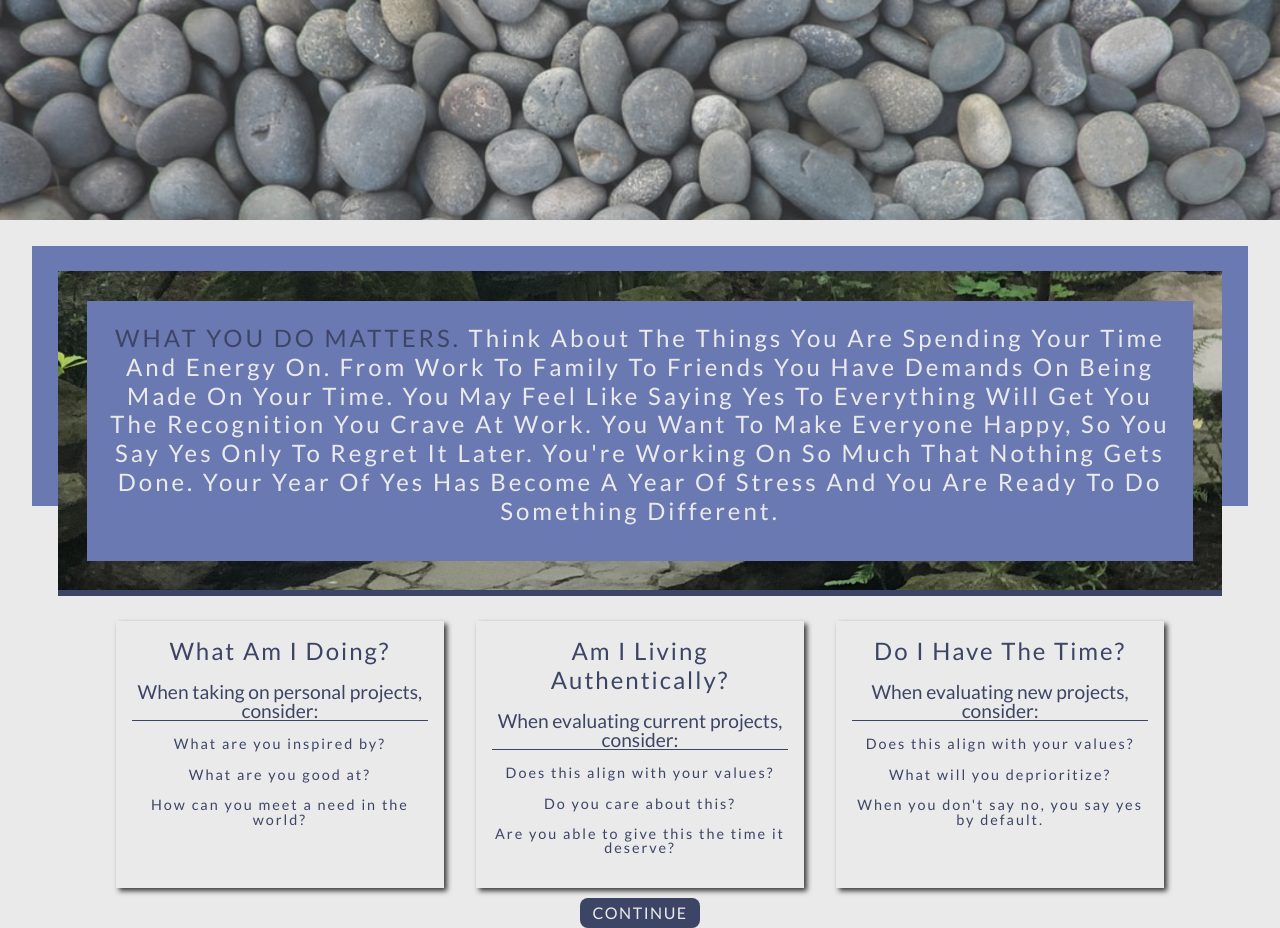
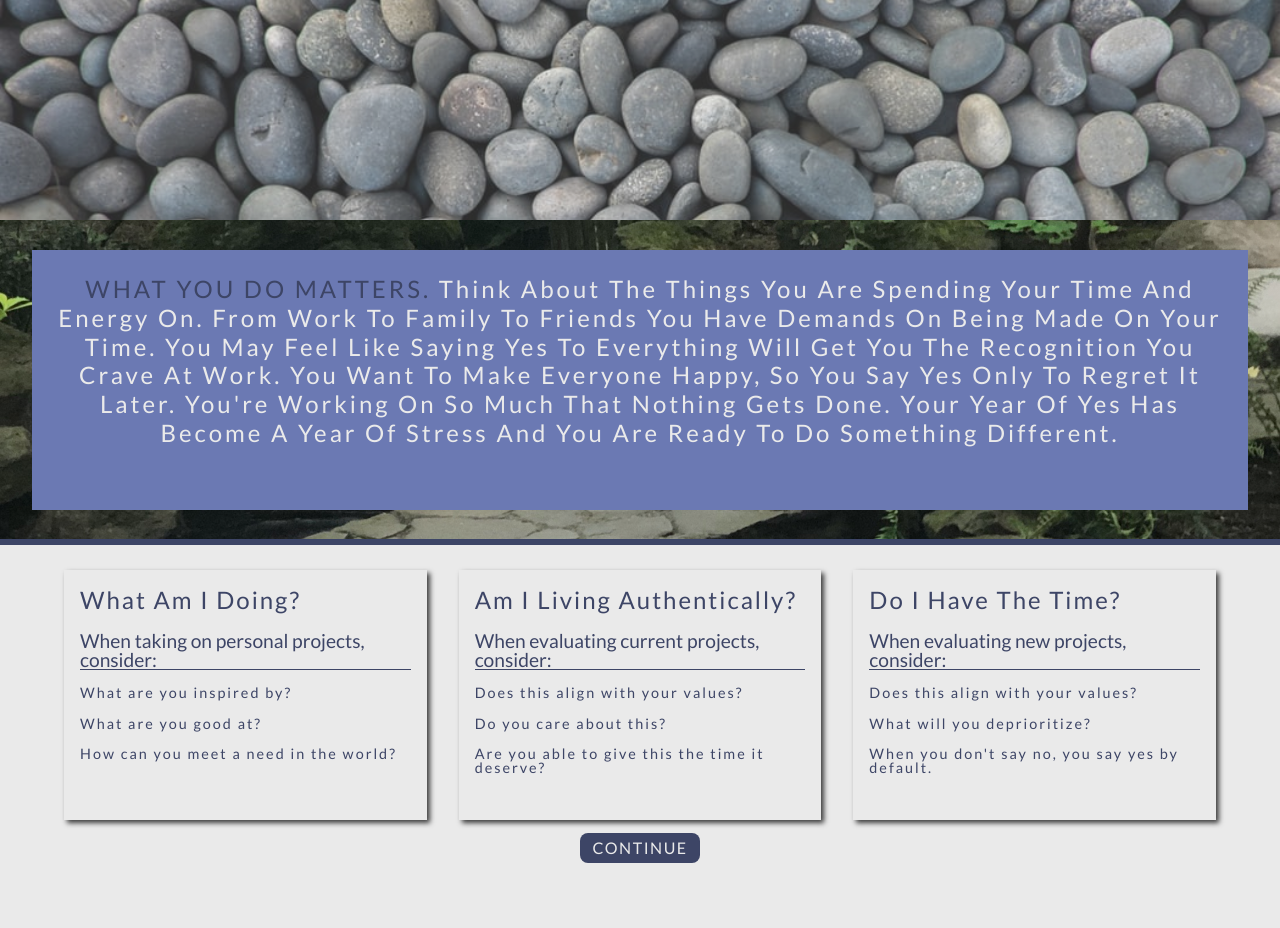
Before and after one commit to FreedomWriter/essentialism-front-end, a React (Create React App) app: page /about-projects in a window 1280 px wide. Shown: the part 1380-2308 px from the top of the page. After the commit the page ends 2282 px from the top, so only its background shows below. Built offline with nearby package versions, Linux system fonts and the light colour scheme; no server answers; sample sign-in values are in the browser's storage.

Commit message:
clean up dead code for about values

```diff
--- a/src/components/about/BannerWrapper.js
+++ b/src/components/about/BannerWrapper.js
@@ -7,18 +7,10 @@ import {
   CustomButtonContainer,
 } from "../custom-button/CustomButton";
 
-import {
-  setColor,
-  setLetterSpacing,
-  setBorder,
-  media,
-  fadeIn,
-  setTransition,
-} from "../../globals/styles";
+import { setColor, setBorder, media } from "../../globals/styles";
 
 const StyledBannerWrapper = styled.div`
-  background: ${setColor.mainLight};
-  margin: 2% auto;
+  /* margin: 2% auto;
   text-align: center;
   justify-content: center;
   width: 95%;
@@ -26,28 +18,10 @@ const StyledBannerWrapper = styled.div`
   min-height: 260px;
   height: 260px;
   color: ${setColor.mainColor};
-  /* ${setLetterSpacing(3)}; */
-  padding: 2%;
-
-  /* h5 {
-    text-transform: uppercase;
-    font-size: 1.5rem;
-    font-weight: 100;
-    margin: 0 auto;
-    span {
-      text-transform: capitalize;
-      color: ${setColor.offWhite};
-      ${fadeIn("100%", "-10%", "0")}
-      ${setTransition("all", "1s", "ease-in-out")}
-    }
-  }
-  p {
-    width: 85%;
-    margin: 0 auto;
-  } */
+  padding: 2%; */
 
   ${media.tablet`
-  margin: 10% auto;
+  margin: 5% auto;
   height: 300px;
     ${setBorder({ width: "6px", color: setColor.mainColor })};
     h5 {
@@ -58,20 +32,16 @@ const StyledBannerWrapper = styled.div`
     }
     `}
   ${media.phone`
-  margin: 0 auto ;
+  /* margin: 0 auto ;
   width: 100%;
-  height: 85vh;
+  height: 85vh; */
   h5 {
     font-size: 1.40rem;
     span {
       font-size: 1.25rem;
     }
   }
-    `} /* ${media.large`
-  h5 {
-    font-size: 1.3rem;
-  }
-    `} */
+    `}
 `;
 
 export default StyledBannerWrapper;
--- a/src/components/about/about-values/AboutValues.styles.jsx
+++ b/src/components/about/about-values/AboutValues.styles.jsx
@@ -2,12 +2,7 @@ import React from "react";
 
 import styled from "styled-components";
 
-import Hero from "../../hero/Hero.component";
-
-import {
-  CustomButton,
-  CustomButtonContainer,
-} from "../../custom-button/CustomButton";
+import { CustomButton } from "../../custom-button/CustomButton";
 
 import {
   setColor,
@@ -40,13 +35,11 @@ const AboutValuesBanner = ({ className }) => {
 };
 const AboutValuesBannerWrapper = styled(AboutValuesBanner)`
   background: ${setColor.mainLight};
-  margin: 10% auto;
-  text-align: center;
+  margin: 5% auto;
+  text-align: justify;
   justify-content: center;
   width: 95%;
-  max-width: 95%;
   min-height: 260px;
-  height: 260px;
   color: ${setColor.mainColor};
   ${setLetterSpacing(3)};
   padding: 2%;
@@ -69,31 +62,28 @@ const AboutValuesBannerWrapper = styled(AboutValuesBanner)`
   }
 
   ${media.tablet`
-  margin: 10% auto;
-  height: 300px;
+  height: 350px;
     ${setBorder({ width: "6px", color: setColor.mainColor })};
     h5 {
       width: 100%;
       span {
-  font-size: 1rem;
+  font-size: 1.2rem;
       }
     }
     `}
   ${media.phone`
   margin: 0;
-  height: 100vh;
+  height: 92.5vh;
   min-width: 100%;
+  padding: 5%;
+  ${setLetterSpacing(2)};
   h5 {
-    font-size: 1.40rem;
+    font-size: 1.35rem;
     span {
-      font-size: 1.25rem;
+      font-size: 1.2rem;
     }
   }
-    `} /* ${media.large`
-  h5 {
-    font-size: 1.3rem;
-  }
-    `} */
+    `}
 `;
 
 export default AboutValuesBannerWrapper;
@@ -105,28 +95,3 @@ export const AboutButton = styled(CustomButton)`
     margin: 5% auto 2%;
     `}
 `;
-
-export const AboutButtonContainer = styled(CustomButtonContainer)`
-  display: flex;
-  flex-flow: row nowrap;
-  justify-content: space-between;
-`;
-
-export const Layout = styled.div`
-  display: flex;
-  flex-flow: column nowrap;
-`;
-
-export const AboutValuesHero = styled(Hero)`
-  height: 300px;
-  margin-bottom: 5vh;
-
-  ${media.phone`
-  min-height: 97.5vh;
-    margin-bottom: -50px;
-    `}
-
-  ${media.tablet`
-  height: 350px;
-    `}
-`;
--- a/src/components/about/cards/AboutCards.styles.jsx
+++ b/src/components/about/cards/AboutCards.styles.jsx
@@ -18,7 +18,7 @@ export const CardsCenter = styled.div`
 
   ${media.tablet`
   grid-template-columns: repeat(1, 1fr);
-  margin-top: 25%;
+  margin-top: 2.5%;
   width: 90vw;
   max-width: 90%;
   `};
--- a/src/components/about/cards/AboutValuesCard.component.js
+++ b/src/components/about/cards/AboutValuesCard.component.js
@@ -16,9 +16,7 @@ const AboutValuesCard = ({ className }) => {
   return (
     <CardsCenter>
       <article className={className}>
-        <div className="img-container">
-          {/* <img src={img} alt="single AboutValuesCard" /> */}
-        </div>
+        <div className="img-container"></div>
         <div className="card-info">
           <h4>What is a value?</h4>
           <p>A textbook definition:</p>
@@ -42,14 +40,11 @@ const AboutValuesCard = ({ className }) => {
               the regard that something is held to deserve; the importance,
               worth, or usefulness of something.
             </p>
-            {/* <p>How can you meet a need in the world?</p> */}
           </div>
         </div>
       </article>
       <article className={className}>
-        <div className="img-container">
-          {/* <img src={img} alt="single AboutValuesCard" /> */}
-        </div>
+        <div className="img-container"></div>
         <div className="card-info">
           <h4>Why declare values?</h4>
           <p>Think of it like having a map:</p>
@@ -114,18 +109,6 @@ export default styled(AboutValuesCard)`
   margin: ${setRem(-200)} 0 ${setRem(-25)};
   min-height: 250px;
   height: 270px;
-
-  .img-container {
-    background: ${setColor.mainBlack};
-    position: relative;
-    img {
-      width: 100%;
-      display: block;
-      ${setTransition};
-    }
-    &:hover img {
-      opacity: 0.5;
-    }
   }
   .card-info {
     padding: ${setRem()};
```
Also changed, not shown: src/components/about/about-values/AboutValues.component.js (+0 -8 lines).
